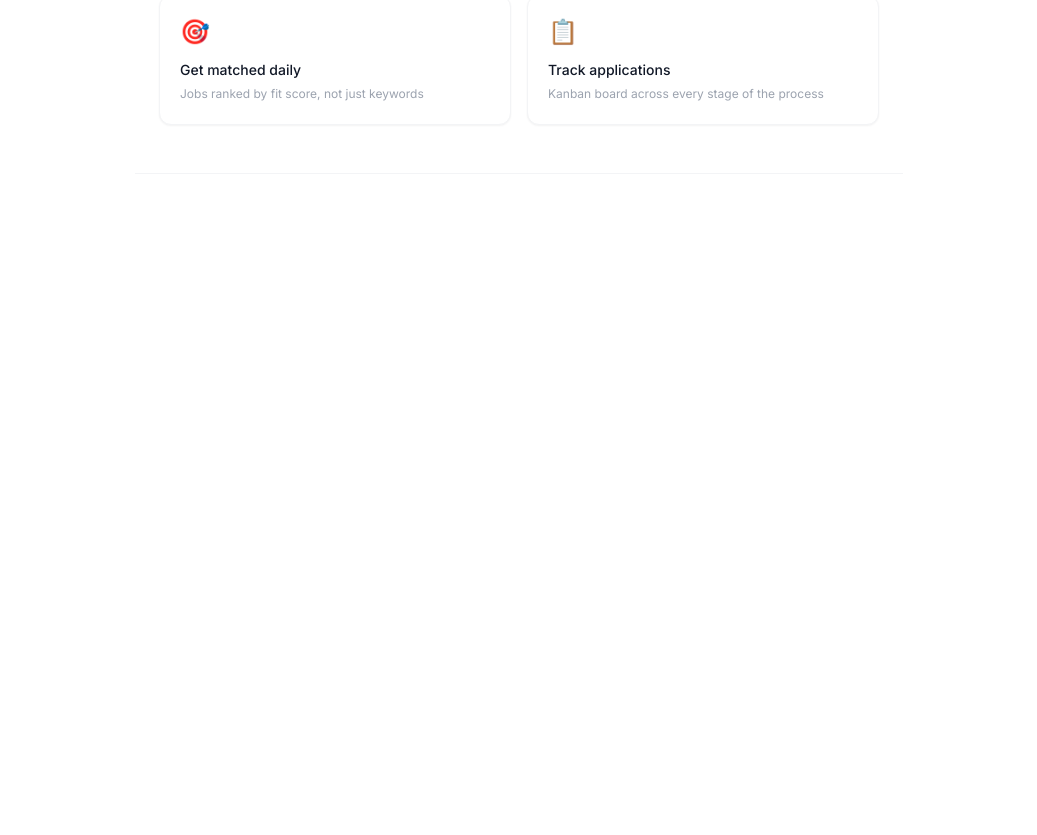
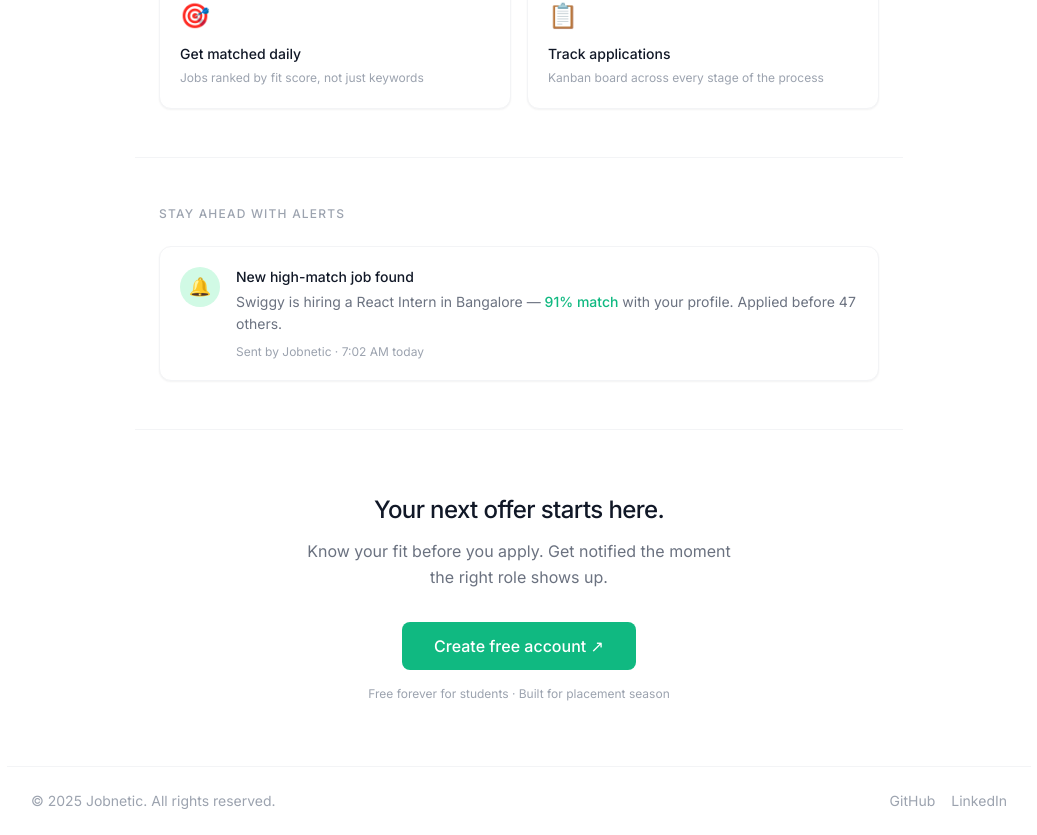
Before and after one commit to swayam-248/jobnetic, a React (Vite) app in the folder client/: page / in a window 1280 px wide. Shown: the part 1464-2299 px from the top of the page, without its empty margins (121-1158 px from the left). Before the commit the page ends 1638 px from the top, so only its background shows below. Built offline with nearby package versions, Linux system fonts and the light colour scheme; no server answers.

Commit message:
feat: complete landing page with notification section, CTA and footer

```diff
--- a/client/src/pages/LandingPage.jsx
+++ b/client/src/pages/LandingPage.jsx
@@ -6,12 +6,12 @@ export default function LandingPage() {
       {/* Hero Section */}
       <main className="mx-auto max-w-2xl px-4 pt-20 pb-16 text-center flex flex-col items-center">
         {/* Badge */}
-        <div className="inline-flex items-center rounded-full bg-brand-100 px-3.5 py-1.5 text-xs font-semibold text-brand-800 uppercase tracking-wider">
+        <div className="inline-flex items-center rounded-full bg-brand-100 px-3.5 py-1.5 text-xs font-semibold text-brand-800 tracking-wider">
           ✦ AI-powered job matching for students
         </div>
 
         {/* Headline */}
-        <h1 className="mt-8 text-4xl font-medium tracking-tight text-gray-900 sm:text-5xl">
+        <h1 className="mt-8 text-3xl md:text-4xl font-medium tracking-tight text-gray-900">
           Find jobs that fit you.
           <span className="block mt-1 text-brand-500">Not just your keywords.</span>
         </h1>
@@ -22,11 +22,11 @@ export default function LandingPage() {
         </p>
 
         {/* CTA Buttons */}
-        <div className="mt-10 flex flex-row items-center justify-center gap-4">
-          <Link to="/register" className="btn-primary text-sm flex items-center">
+        <div className="mt-10 flex flex-col sm:flex-row items-center justify-center gap-4 w-full sm:w-auto">
+          <Link to="/register" className="btn-primary text-sm flex items-center justify-center w-full sm:w-auto">
             Start for free <span className="ml-1">↗</span>
           </Link>
-          <a href="#how-it-works" className="btn-ghost text-sm">
+          <a href="#how-it-works" className="btn-ghost text-sm flex items-center justify-center w-full sm:w-auto">
             See how it works
           </a>
         </div>
@@ -39,7 +39,7 @@ export default function LandingPage() {
 
       {/* SECTION 1 — STATS ROW */}
       <section className="border-t border-b border-gray-100 py-10 px-6 max-w-3xl mx-auto">
-        <div className="grid grid-cols-3 gap-4">
+        <div className="grid grid-cols-1 sm:grid-cols-3 gap-4">
           {/* Stat 1 */}
           <div className="text-center bg-gray-50 rounded-xl p-6">
             <span className="text-2xl font-medium text-brand-500 block">10k+</span>
@@ -165,6 +165,66 @@ export default function LandingPage() {
           </div>
         </div>
       </section>
+
+      {/* SECTION 4 — NOTIFICATION PREVIEW */}
+      <section className="border-b border-gray-100 py-12 px-6 max-w-3xl mx-auto">
+        <span className="text-xs font-medium text-gray-400 uppercase tracking-widest mb-6 block">
+          STAY AHEAD WITH ALERTS
+        </span>
+        <div className="card flex flex-row items-start gap-4">
+          <div className="w-10 h-10 rounded-full bg-brand-100 flex items-center justify-center flex-shrink-0">
+            <span className="text-lg" role="img" aria-label="bell">🔔</span>
+          </div>
+          <div>
+            <h3 className="text-sm font-medium text-gray-900">New high-match job found</h3>
+            <p className="mt-1 text-sm text-gray-500 leading-relaxed">
+              Swiggy is hiring a React Intern in Bangalore — <span className="font-medium text-brand-500">91% match</span> with your profile. Applied before 47 others.
+            </p>
+            <span className="mt-2 text-xs text-gray-400 block">Sent by Jobnetic · 7:02 AM today</span>
+          </div>
+        </div>
+      </section>
+
+      {/* SECTION 5 — FINAL CTA */}
+      <section className="py-16 px-6 max-w-2xl mx-auto text-center flex flex-col items-center">
+        <h2 className="text-2xl font-medium text-gray-900 tracking-tight mb-3">
+          Your next offer starts here.
+        </h2>
+        <p className="text-base text-gray-500 leading-relaxed mb-8 max-w-md mx-auto">
+          Know your fit before you apply. Get notified the moment the right role shows up.
+        </p>
+        <Link to="/register" className="btn-primary text-base px-8 py-3 inline-block">
+          Create free account ↗
+        </Link>
+        <p className="mt-4 text-xs text-gray-400">
+          Free forever for students · Built for placement season
+        </p>
+      </section>
+
+      {/* SECTION 6 — FOOTER */}
+      <footer className="border-t border-gray-100 py-6 px-6 max-w-5xl mx-auto flex flex-col sm:flex-row gap-3 sm:gap-0 items-center justify-between text-center sm:text-left">
+        <p className="text-sm text-gray-400">
+          © 2025 Jobnetic. All rights reserved.
+        </p>
+        <div className="flex items-center gap-4">
+          <a
+            href="https://github.com/swayam-248/jobnetic"
+            target="_blank"
+            rel="noopener noreferrer"
+            className="text-sm text-gray-400 hover:text-brand-500 transition-colors"
+          >
+            GitHub
+          </a>
+          <a
+            href="https://linkedin.com/in/swayam-sahore"
+            target="_blank"
+            rel="noopener noreferrer"
+            className="text-sm text-gray-400 hover:text-brand-500 transition-colors"
+          >
+            LinkedIn
+          </a>
+        </div>
+      </footer>
     </div>
   )
 }
```
